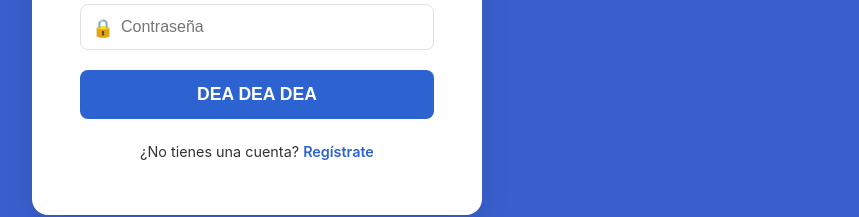
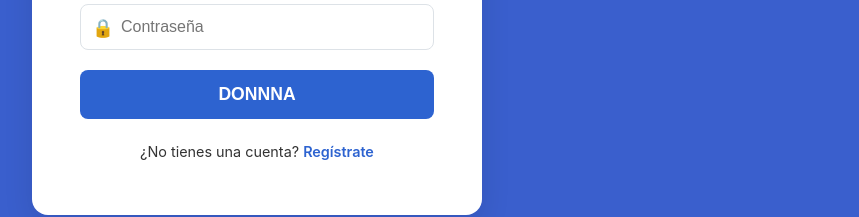
Before and after one commit to HERIBERTO201/repoCloudMain, a React (Vite) app: page /login in a window 1280 px wide. Shown: the part 447-664 px from the top of the page, without its empty margins (383-1242 px from the left). Built offline with nearby package versions, Linux system fonts and the light colour scheme.

Commit message:
Change button text from 'DEA DEA DEA' to 'DONNNA'

```diff
--- a/src/pages/Login.jsx
+++ b/src/pages/Login.jsx
@@ -54,7 +54,7 @@ function Login() {
             />
           </div>
           <button type="submit" className="auth-btn">
-            DEA DEA DEA
+            DONNNA
           </button>
         </form>
         <p className="auth-link">
```
